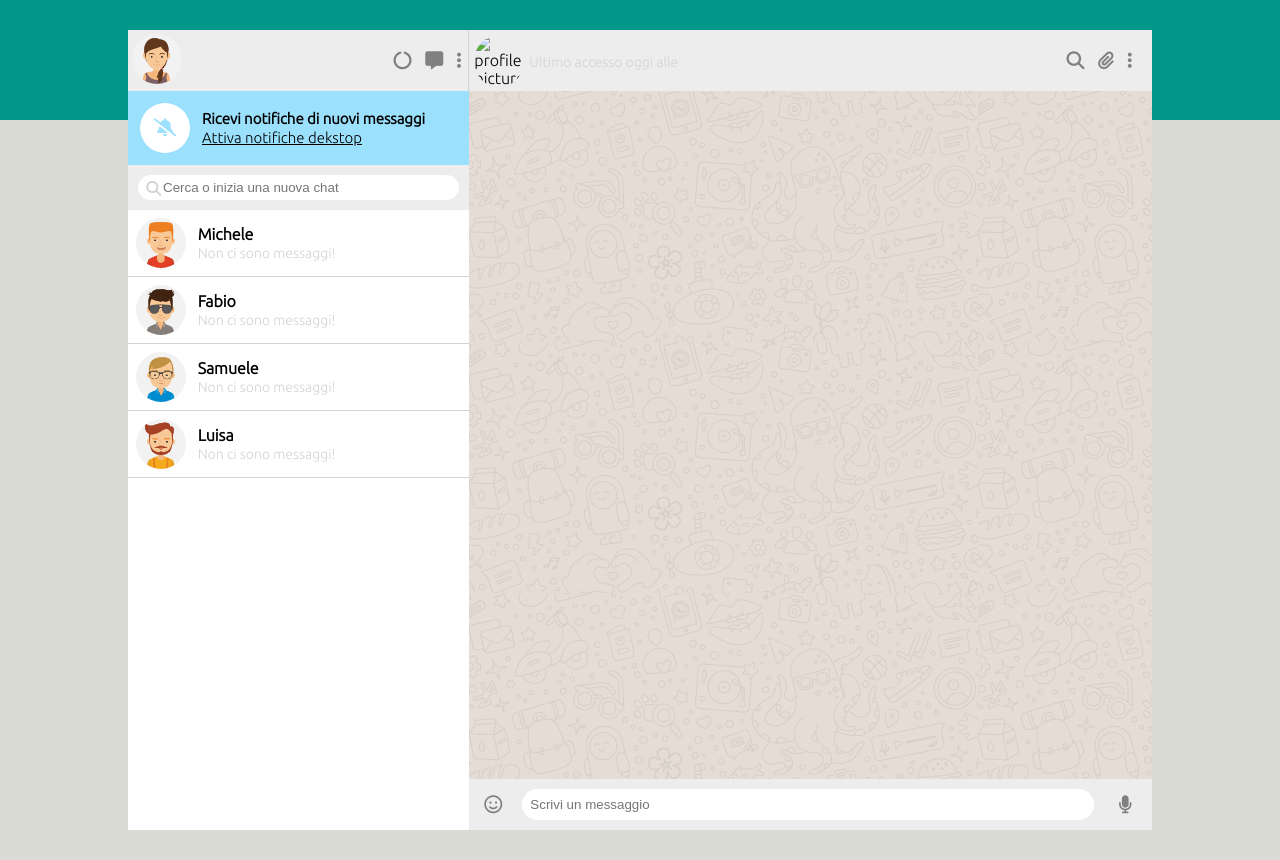
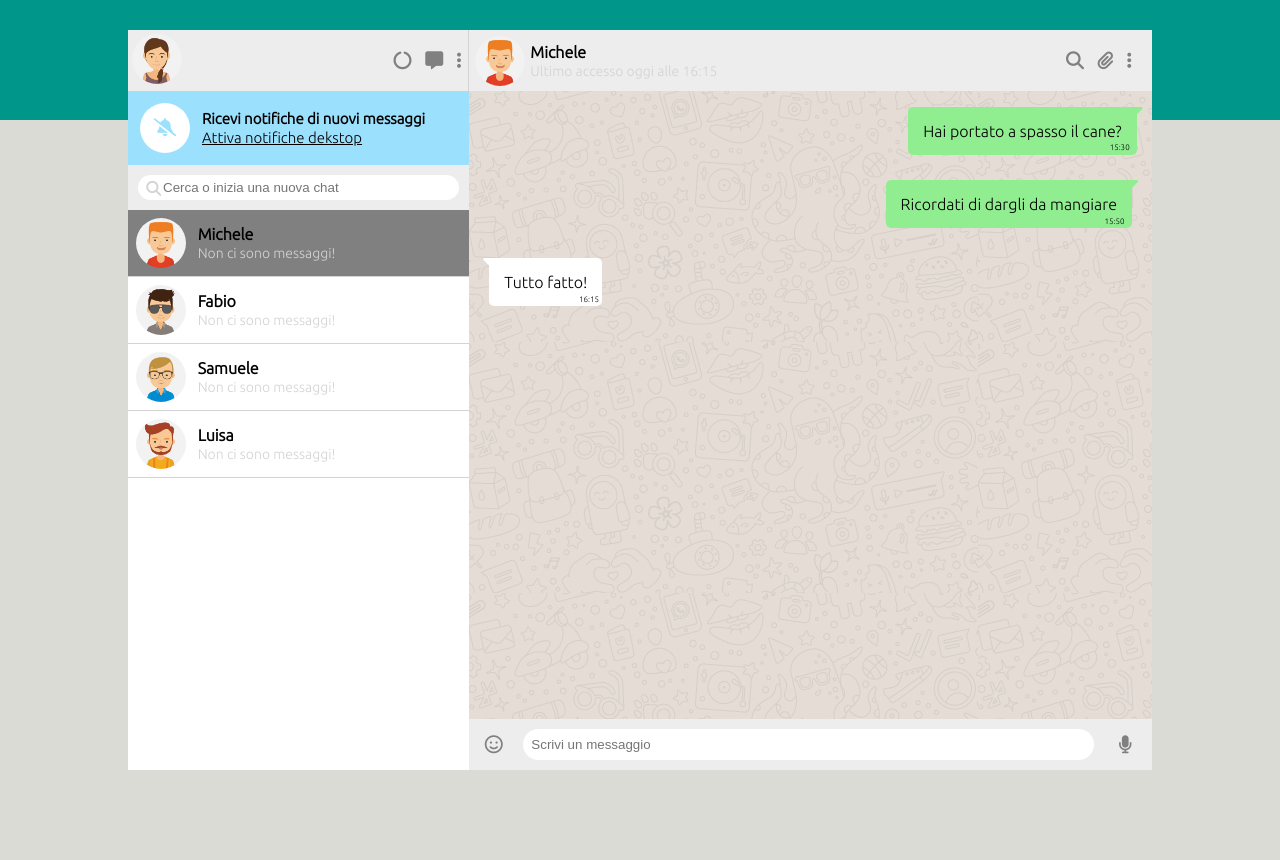
Before and after one commit to alex-jr-dev/vue-boolzapp, a plain HTML site: page index.html in a window 1280 px wide. After the commit the page ends 800 px from the top, so only its background shows below. Drawn offline with nearby package versions, Linux system fonts and the light colour scheme.

Commit message:
Fixed height cont. and messages function

```diff
--- a/index.html
+++ b/index.html
@@ -55,16 +55,21 @@
             <input
               type="text"
               placeholder="Cerca o inizia una nuova chat"
-              v-model="searchedContact"
+              v-model="searchedText"
             />
             <i class="fas fa-search"></i>
+            <i
+              class="fas fa-times"
+              v-if="searchedText"
+              @click="searchedText=''"
+            ></i>
           </div>
         </div>
         <!-- Chat section -->
         <div class="chat-section">
           <ul>
             <li
-              v-for="contact in researchContact"
+              v-for="contact in filteredUserList"
               @click="onUserClick(contact)"
               :class="{selected: contact.avatar === activeUser.avatar}"
             >
@@ -93,7 +98,7 @@
           </div>
         </div>
         <!-- Chat section right -->
-        <div class="chat-section-right">
+        <div class="chat-section-right" ref="chatContainerToScroll">
           <div class="container-messages" v-for="message in activeUser.message">
             <div class="green-message" v-if="message.status === 'sent'">
               <p>{{message.text}}</p>
--- a/script.js
+++ b/script.js
@@ -88,7 +88,7 @@ const app = new Vue({
     ],
     activeUser: {},
     userMessage: "",
-    searchedContact: "",
+    searchedText: "",
   },
 
   computed: {
@@ -104,9 +104,12 @@ const app = new Vue({
 
       return this.formatTime(lastMessageDate);
     },
-    researchContact() {
-      let userSearch = this.firstCharToUpperCase(this.searchedContact);
-      return this.contacts.filter((user) => user.name.includes(userSearch));
+    filteredUserList() {
+      return this.contacts.filter((element) => {
+        return element.name
+          .toLowerCase()
+          .includes(this.searchedText.toLowerCase());
+      });
     },
   },
 
@@ -118,22 +121,31 @@ const app = new Vue({
       return moment(stringDate, "DD/MM/YYYY HH:mm:ss").format("HH:mm");
     },
     sendUserMessage() {
-      this.activeUser.message.push({
-        date: new Date().toLocaleString("it-IT"),
+      const currentUser = this.activeUser;
+      currentUser.message.push({
+        date: moment().format("DD/MM/YYYY HH:mm:ss"),
         text: this.userMessage,
         status: "sent",
       });
+      this.scollToBottom();
       setTimeout(() => {
-        this.activeUser.message.push({
-          date: new Date().toLocaleString("it-IT"),
+        currentUser.message.push({
+          date: moment().format("DD/MM/YYYY HH:mm:ss"),
           text: "Ok!",
           status: "received",
         });
       }, 1000);
       this.userMessage = "";
+      this.scollToBottom();
     },
-    firstCharToUpperCase(string) {
-      return string.charAt(0).toUpperCase() + string.slice(1);
+    scollToBottom() {
+      this.$nextTick(() => {
+        this.$refs.chatContainerToScroll.scroollTop = this.$refs.chatContainerToScroll.scrollHeight;
+      });
     },
   },
+
+  mounted() {
+    this.activeUser = this.contacts[0];
+  },
 });
--- a/style.css
+++ b/style.css
@@ -33,6 +33,7 @@ body {
 .container {
   width: 100%;
   max-width: 1024px;
+  height: 100vh;
   margin: auto;
   padding: 30px 0;
   display: flex;
@@ -43,7 +44,7 @@ body {
 .wrapper-left {
   width: 35%;
   display: flex;
-  height: 100vh;
+  height: 100%;
   flex-direction: column;
 }
 
@@ -135,7 +136,17 @@ i {
 
 .search-section i {
   position: absolute;
+}
+
+.search-section i:first-of-type {
   left: 1%;
+  top: 24%;
+  font-size: 15px;
+  color: lightgray;
+}
+
+.search-section i:last-of-type {
+  right: 1%;
   top: 24%;
   font-size: 15px;
   color: lightgray;
@@ -197,7 +208,7 @@ i {
 .wrapper-right {
   width: 70%;
   display: flex;
-  height: 100vh;
+  height: 100%;
   flex-direction: column;
 }
 
@@ -206,7 +217,7 @@ i {
 }
 
 .wrapper-right div:first-of-type {
-  padding: 4.6px 5px;
+  padding: 5.5px;
 }
 
 /* Header section */
```
